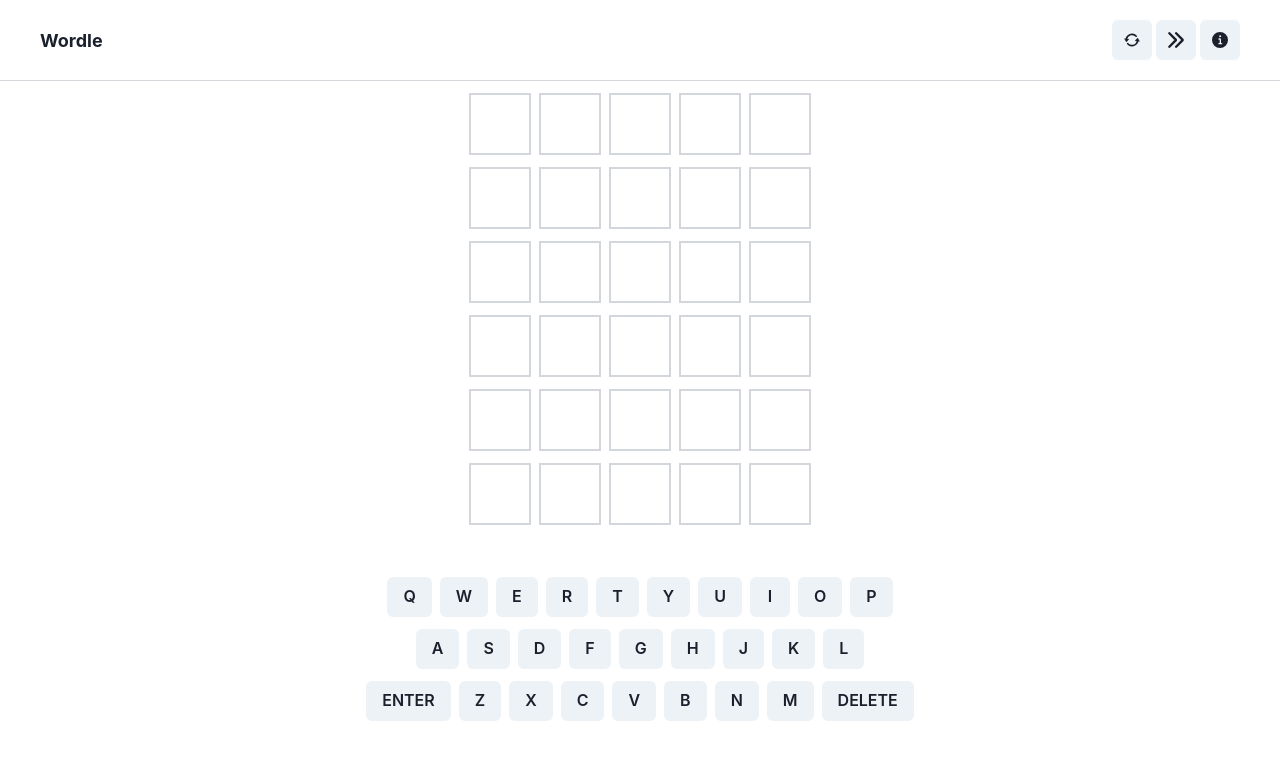
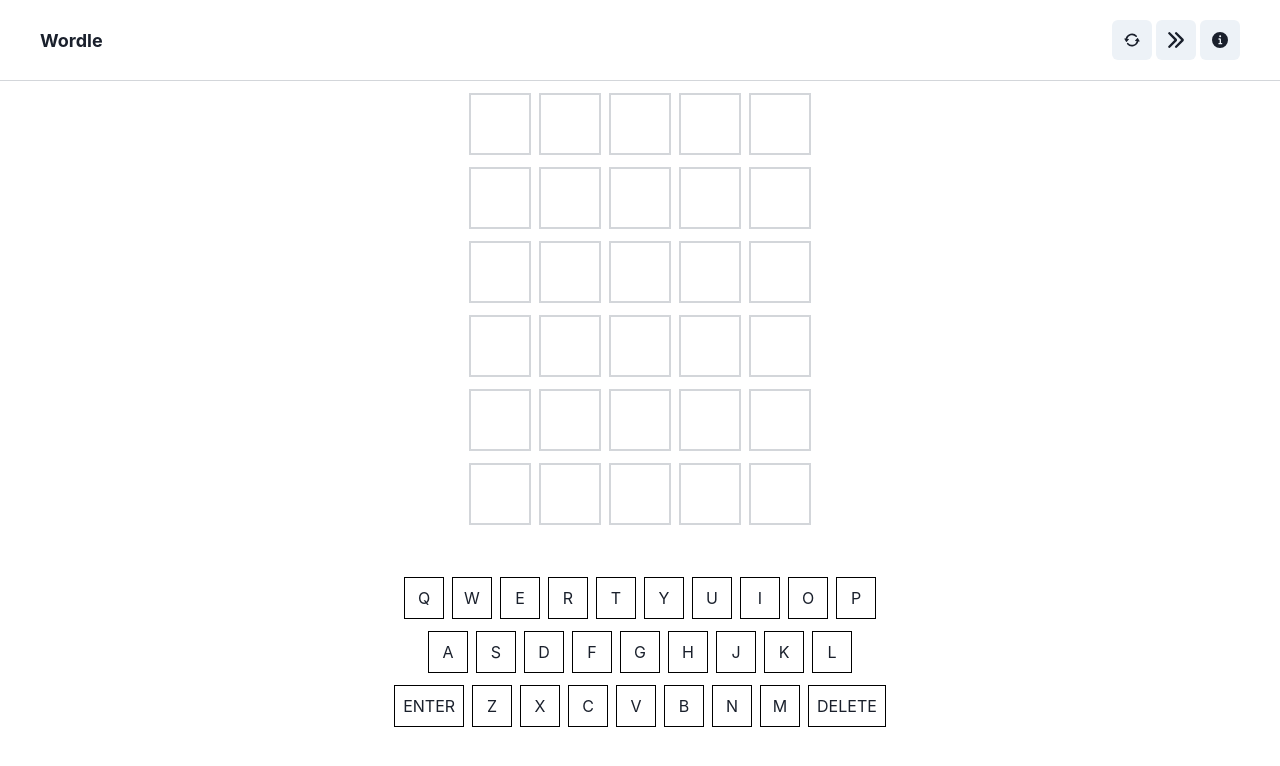
Before and after one commit to jiantengtoo/wordle-game, a React (Vite) app: page / in a window 1280 px wide. Shown: the top 766 px of the page. Built offline with nearby package versions, Linux system fonts and the light colour scheme.

Commit message:
keyboard events

```diff
--- a/src/components/Keyboard.tsx
+++ b/src/components/Keyboard.tsx
@@ -1,5 +1,10 @@
-import { Button, Flex, Box, Center, useToast } from "@chakra-ui/react";
-import { KEYBOARD_LAYOUT, NUMBER_OF_LETTERS } from "../constants";
+import { Flex, Center, useToast } from "@chakra-ui/react";
+import { useEffect } from "react";
+import {
+  ALPHABETS_KEY_RANGE,
+  KEYBOARD_LAYOUT,
+  NUMBER_OF_LETTERS,
+} from "../constants";
 import { useAppContext } from "../store/useAppContext";
 
 export const Keyboard = (): JSX.Element => {
@@ -29,18 +34,40 @@ export const Keyboard = (): JSX.Element => {
     }
   };
 
+  useEffect(() => {
+    const listener = (e: KeyboardEvent) => {
+      if (e.code === "Enter") {
+        onClick("enter");
+      } else if (e.code === "Backspace") {
+        onClick("delete");
+      } else if (ALPHABETS_KEY_RANGE.includes(e.key)) {
+        onClick(e.key);
+      }
+    };
+
+    window.addEventListener("keyup", listener);
+
+    return () => {
+      window.removeEventListener("keyup", listener);
+    };
+  }, [state.attemptAnswer[state.attemptNumber].guess.length]);
+
   return (
     <>
       {KEYBOARD_LAYOUT.map((row, index) => (
         <Center paddingTop={3} key={`keyboard-row-${index}`}>
           <Flex gap={2}>
             {row.map((char) => (
-              <Button
+              <Center
+                minW={"10"}
+                minH={"10"}
+                p={"2"}
+                border={"1px solid black"}
                 onClick={() => onClick(char)}
                 key={`keyboard-key-${char}`}
               >
                 {char.toUpperCase()}
-              </Button>
+              </Center>
             ))}
           </Flex>
         </Center>
--- a/src/constants.ts
+++ b/src/constants.ts
@@ -5,3 +5,6 @@ export const KEYBOARD_LAYOUT = [
   ["a", "s", "d", "f", "g", "h", "j", "k", "l"],
   ["enter", "z", "x", "c", "v", "b", "n", "m", "delete"],
 ];
+
+export const ALPHABETS_KEY_RANGE =
+  "abcdefghijklmnopqrstuvwxyzABCDEFGHIJKLMNOPQRSTUVWXYZ";
```
